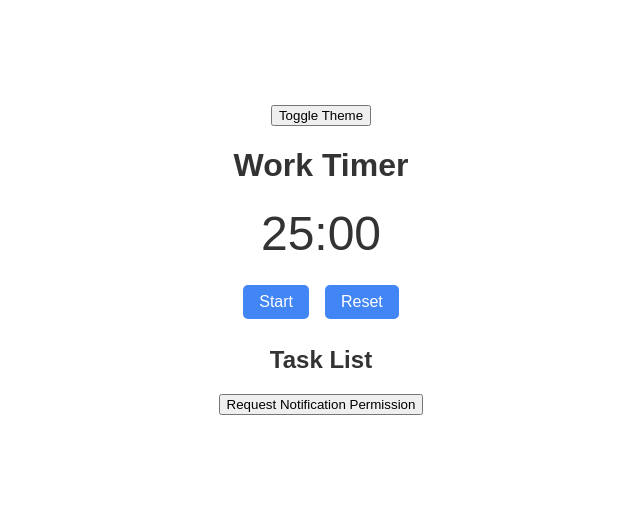
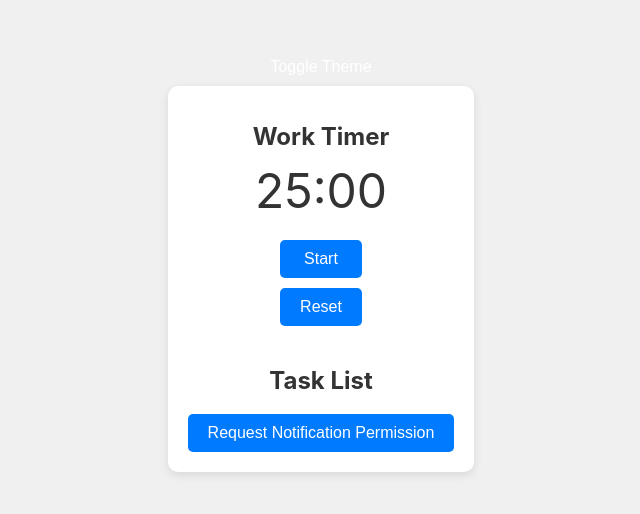
Before and after one commit to littlephillips/Pomodoro-app, a React (Create React App) app: page / in a window 1280 px wide. Shown: the part 140-654 px from the top of the page, without its empty margins (319-959 px from the left). Built offline with nearby package versions, Linux system fonts and the light colour scheme.

Commit message:
addes css for the app

```diff
--- a/src/styles/App.css
+++ b/src/styles/App.css
@@ -1,19 +1,35 @@
+body {
+  font-family: Arial, sans-serif;
+  margin: 0;
+  padding: 0;
+  background-color: #f0f0f0;
+}
+
 .app {
   display: flex;
   flex-direction: column;
   align-items: center;
   justify-content: center;
-    min-height: 100vh;
-    font-family: Arial, sans-serif;
-    transition: background-color 0.3s, color 0.3s;
+  height: 100vh;
+  transition: background-color 0.3s;
 }
 
-  .light {
-    background-color: #ffffff;
-    color: #333333;
+.theme-toggle {
+  background-color: transparent;
+  border: none;
+  padding: 10px 15px;
+  font-size: 16px;
+  cursor: pointer;
+  transition: color 0.3s;
 }
 
-  .dark {
-    background-color: #333333;
+.theme-toggle:hover {
+  color: #007bff;
+}
+
+.app.dark {
+  background-color: #1d1d1d;
   color: #ffffff;
 }
+
+/* Add additional styles here if needed */
--- a/src/styles/Timer.css
+++ b/src/styles/Timer.css
@@ -1,24 +1,93 @@
 .timer {
-    text-align: center;
-  }
+  display: flex;
+  flex-direction: column;
+  align-items: center;
+  justify-content: center;
+  padding: 20px;
+  border-radius: 10px;
+  background-color: #ffffff;
+  box-shadow: 0px 3px 10px rgba(0, 0, 0, 0.1);
+  color: #333; /* Adjusted text color */
+}
 
-  .time {
-    font-size: 3rem;
-    margin: 1rem;
-  }
+.timer.offline {
+  background-color: #ffe0e0;
+}
 
-  .controls button {
-    font-size: 1rem;
-    padding: 0.5rem 1rem;
-    margin: 0.5rem;
-    cursor: pointer;
-    border: none;
-    background-color: #4285f4;
-    color: white;
-    border-radius: 5px;
-    transition: background-color 0.3s, color 0.3s;
-  }
+.timer.dark {
+  background-color: #1d1d1d;
+  color: #ffffff;
+}
 
-  .controls button:hover {
-    background-color: #2b77c3;
-  }
+h1 {
+  font-size: 24px;
+  margin-bottom: 10px;
+}
+
+.time {
+  font-size: 48px;
+  margin-bottom: 20px;
+}
+
+.controls {
+  display: flex;
+  flex-direction: column;
+  gap: 10px;
+  margin-bottom: 20px;
+}
+
+button {
+  background-color: #007bff;
+  color: #ffffff;
+  border: none;
+  padding: 10px 20px;
+  border-radius: 5px;
+  font-size: 16px;
+  cursor: pointer;
+  transition: background-color 0.3s;
+}
+
+button:hover {
+  background-color: #0056b3;
+}
+
+.theme-toggle {
+  background-color: transparent;
+  border: none;
+  padding: 10px 15px;
+  font-size: 16px;
+  cursor: pointer;
+  transition: color 0.3s;
+}
+
+.theme-toggle:hover {
+  color: #007bff;
+}
+
+.theme-toggle.dark {
+  color: #ffffff;
+}
+
+.theme-toggle.light {
+  color: #333333;
+}
+
+.task-list {
+  text-align: center;
+}
+
+ul {
+  list-style: none;
+  padding: 0;
+}
+
+li {
+  font-size: 16px;
+  margin-bottom: 5px;
+}
+
+audio {
+  display: none;
+}
+
+/* Add additional styles here if needed */
```
Lines whose indentation alone changed are shown as unchanged.
